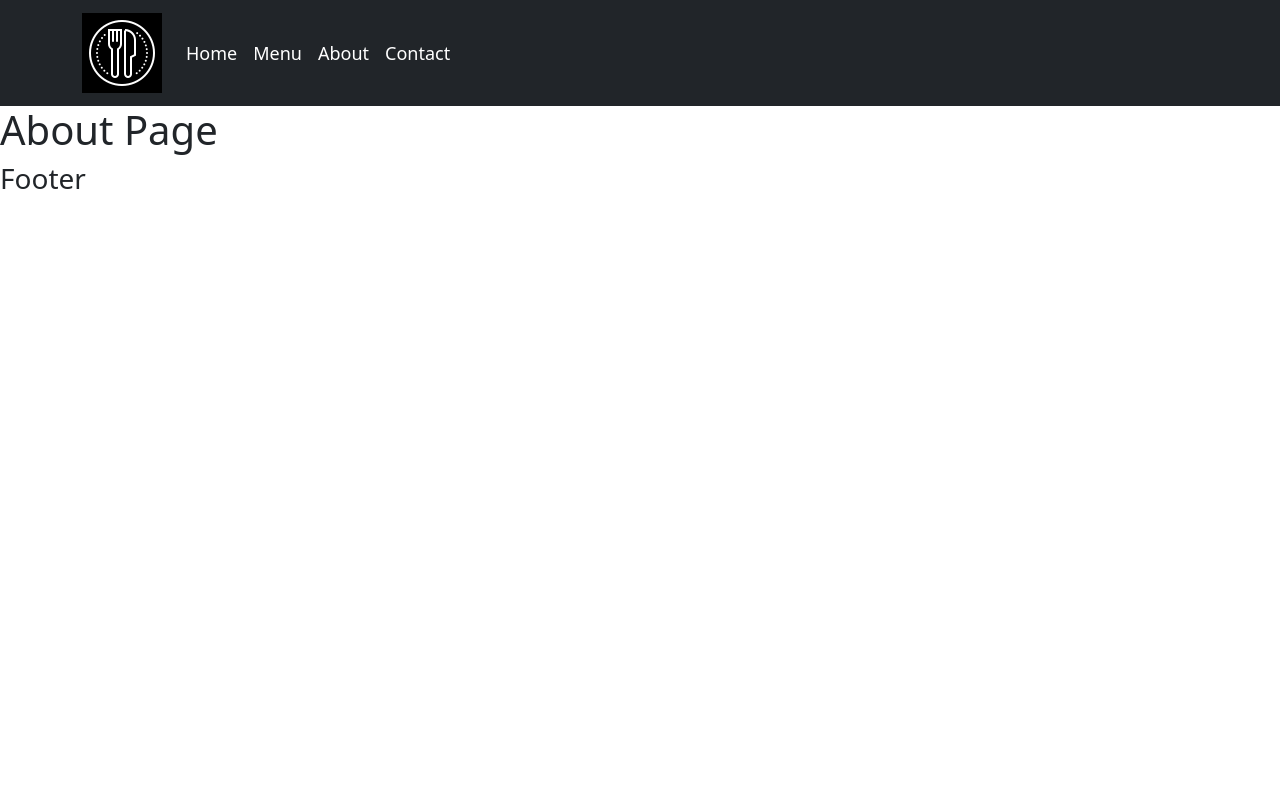
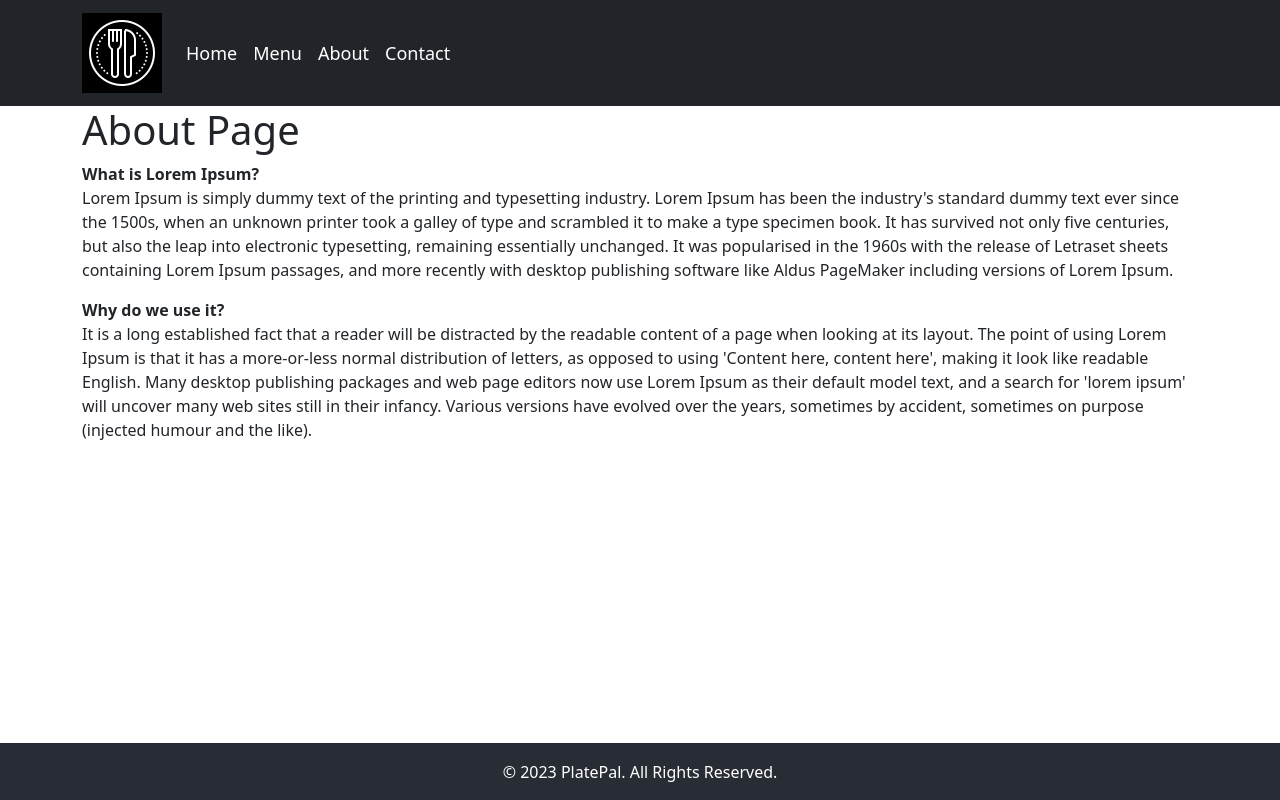
Before and after one commit to qmeng222/PlatePal, a React (Create React App) app: page /about in a window 1280 px wide. Built offline with nearby package versions, Linux system fonts and the light colour scheme.

Commit message:
worked on Footer component

```diff
--- a/src/assets/css/Main.css
+++ b/src/assets/css/Main.css
@@ -3,3 +3,14 @@
   text-decoration: none;
   font-size: 18px;
 }
+
+.footer {
+  background-color: #282c34;
+  color: #fff;
+  margin: 0px auto;
+  padding-top: 17px;
+  /* position: relative; */
+  position: fixed;
+  bottom: 0;
+  width: 100%;
+}
--- a/src/components/body/About.jsx
+++ b/src/components/body/About.jsx
@@ -1,9 +1,42 @@
-import React from "react";
+import React, { Fragment } from "react";
+import { Container } from "react-bootstrap";
 
 const About = () => {
   return (
     <div>
-      <h1>About Page</h1>
+      <Fragment>
+        <Container>
+          <h1>About Page</h1>
+
+          <p>
+            <b>What is Lorem Ipsum?</b>
+            <br />
+            Lorem Ipsum is simply dummy text of the printing and typesetting
+            industry. Lorem Ipsum has been the industry's standard dummy text
+            ever since the 1500s, when an unknown printer took a galley of type
+            and scrambled it to make a type specimen book. It has survived not
+            only five centuries, but also the leap into electronic typesetting,
+            remaining essentially unchanged. It was popularised in the 1960s
+            with the release of Letraset sheets containing Lorem Ipsum passages,
+            and more recently with desktop publishing software like Aldus
+            PageMaker including versions of Lorem Ipsum.
+          </p>
+          <b>Why do we use it?</b>
+          <br />
+          <p>
+            It is a long established fact that a reader will be distracted by
+            the readable content of a page when looking at its layout. The point
+            of using Lorem Ipsum is that it has a more-or-less normal
+            distribution of letters, as opposed to using 'Content here, content
+            here', making it look like readable English. Many desktop publishing
+            packages and web page editors now use Lorem Ipsum as their default
+            model text, and a search for 'lorem ipsum' will uncover many web
+            sites still in their infancy. Various versions have evolved over the
+            years, sometimes by accident, sometimes on purpose (injected humour
+            and the like).
+          </p>
+        </Container>
+      </Fragment>
     </div>
   );
 };
--- a/src/components/footer/Footer.jsx
+++ b/src/components/footer/Footer.jsx
@@ -1,9 +1,18 @@
 import React from "react";
+import "../../assets/css/Main.css";
 
 const Footer = () => {
   return (
-    <div>
-      <h3>Footer</h3>
+    <div className="footer">
+      <div className="container">
+        {/* create a horizontal row of elements, and horizontally center the content: */}
+        <div className="row justify-content-center">
+          {/* make the width of the column automatically adjust to the content it contains: */}
+          <div className="col-auto">
+            <p>&copy; 2023 PlatePal. All Rights Reserved.</p>
+          </div>
+        </div>
+      </div>
     </div>
   );
 };
```
